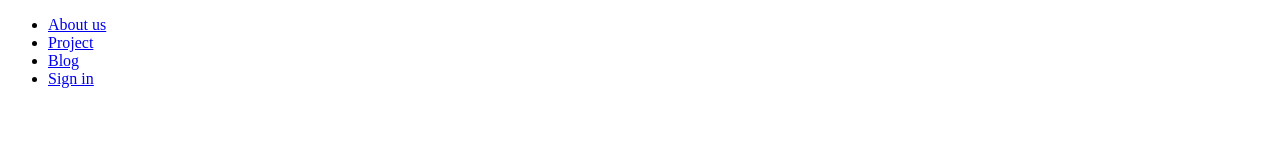
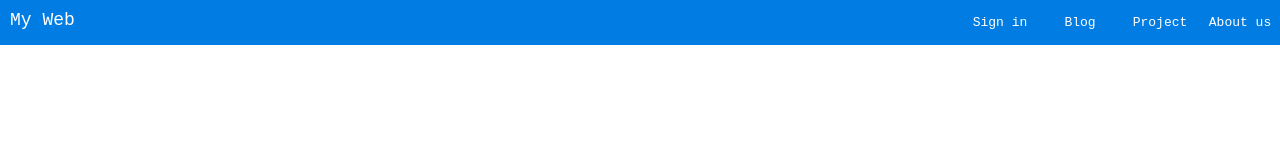
Before and after one commit to abdulohmalela/belajar-git-abdulohmalela, a plain HTML site: page index.html in a window 1280 px wide. Drawn offline with Linux system fonts and the light colour scheme.

Commit message:
menambahkan file style.css & memberi style

```diff
--- a/index.html
+++ b/index.html
@@ -5,10 +5,12 @@
     <meta charset="UTF-8">
     <meta name="viewport" content="width=device-width, initial-scale=1.0">
     <title>Git & Github</title>
+    <link rel="stylesheet" href="style.css">
 </head>
 
 <body>
     <header>
+        <a href="" class="brand">My Web</a>
         <ul>
             <li><a href="#">About us</a></li>
             <li><a href="#">Project</a></li>
@@ -16,6 +18,7 @@
             <li><a href="#">Sign in</a></li>
         </ul>
     </header>
+    <div class="clear"></div>
 </body>
 
 </html>
--- /dev/null
+++ b/style.css
@@ -0,0 +1,47 @@
+* {
+    margin: 0;
+    padding: 0;
+    font-family: monospace;
+}
+
+header .brand {
+    position: absolute;
+    z-index: 1;
+    text-decoration: none;
+    color: #fff;
+    padding: 10px;
+    font-size: 18px;
+}
+
+header ul {
+    position: relative;
+    width: 100%;
+    height: 45px;
+    background-color: rgb(0, 124, 226);
+}
+
+header ul li {
+    display: block;
+    list-style: none;
+    width: 80px;
+    height: 100%;
+    line-height: 45px;
+    text-align: center;
+    float: right;
+    /* border-left: 1px solid #fff; */
+    transition: .5s;
+}
+
+header ul li a {
+    text-align: center;
+    text-decoration: none;
+    color: #fff;
+}
+
+header ul li:hover {
+    background-color: rgb(0, 80, 146);
+}
+
+.clear {
+    clear: both;
+}
```
